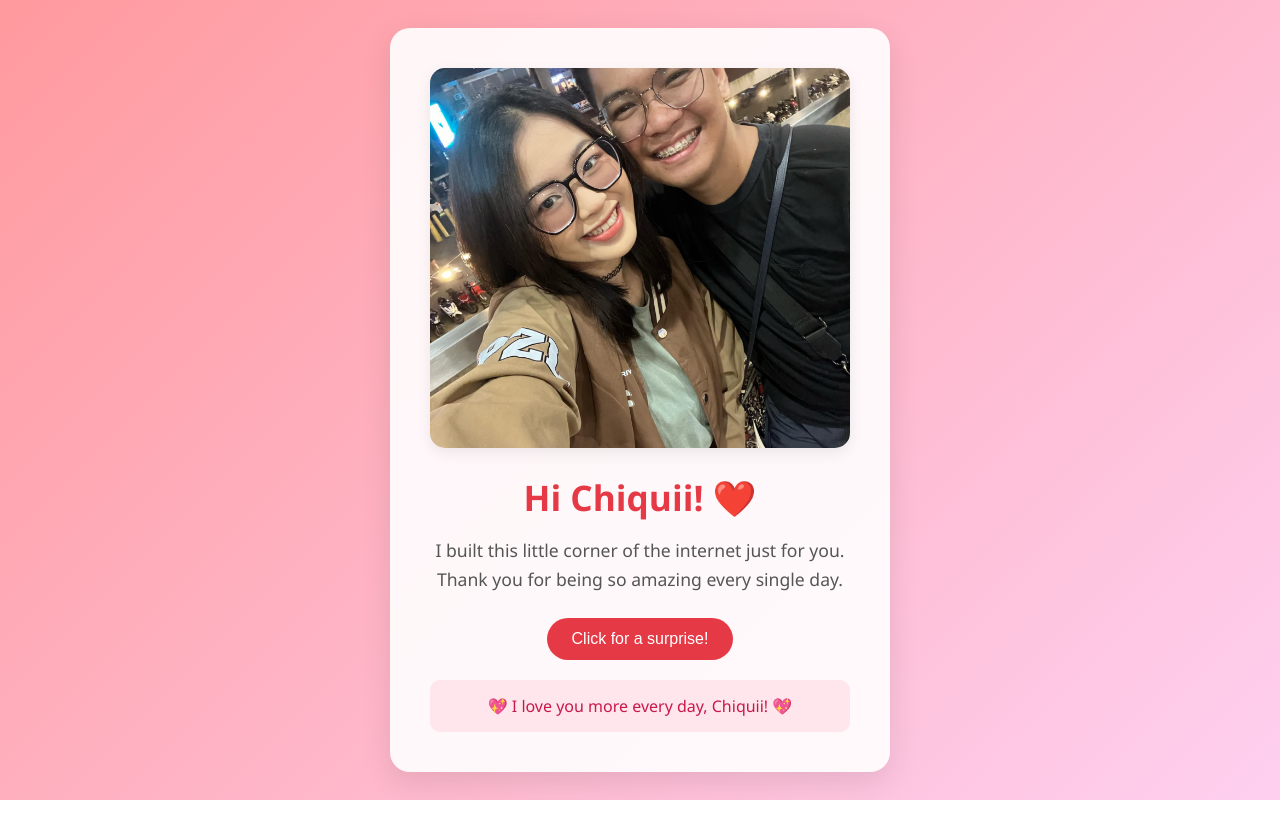
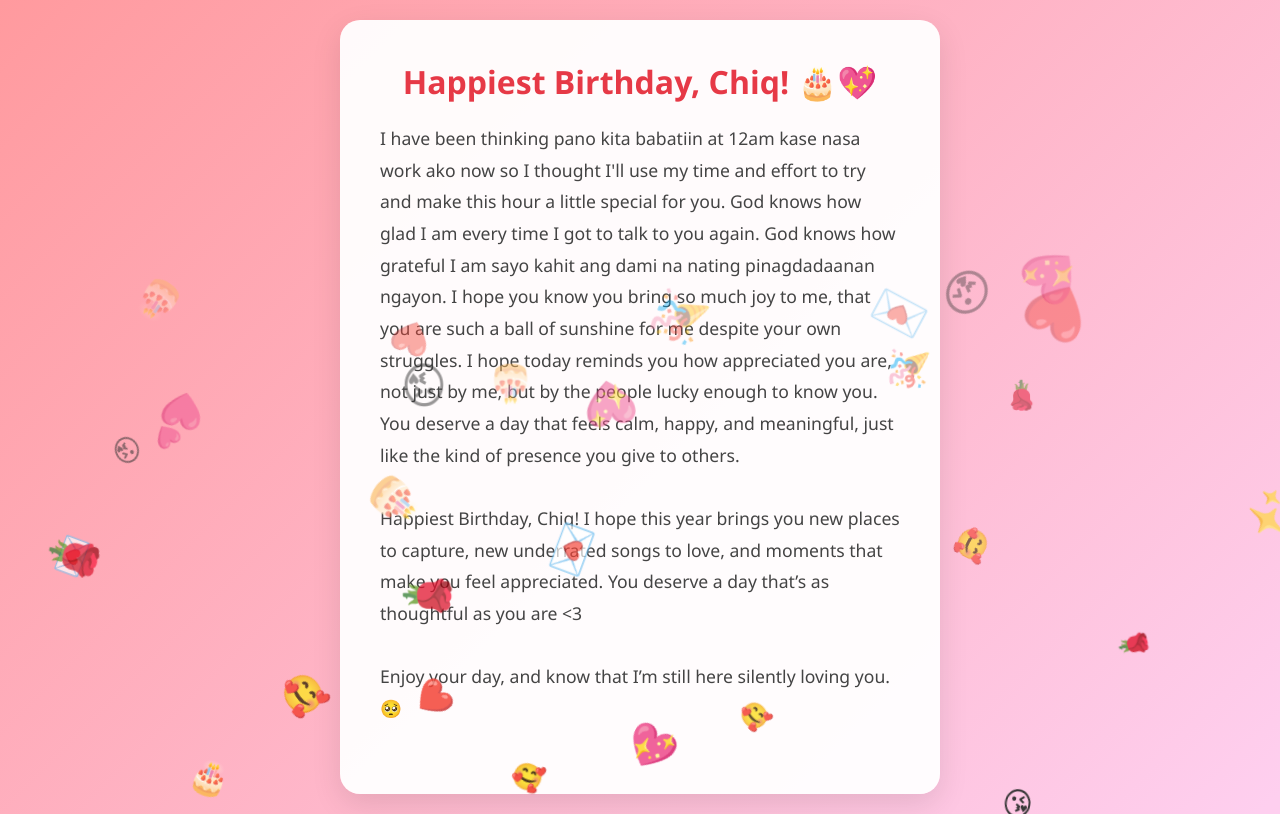
Before and after one commit to lionheart0427/Solely-for-Chiq, a plain HTML site: page index.html in a window 1280 px wide. Both pictures are taken after a click on the button "Click for a surprise!". Drawn offline with Linux system fonts and the light colour scheme.

Commit message:
Changed message

```diff
--- a/index.html
+++ b/index.html
@@ -19,8 +19,12 @@
             align-items: center;
             padding: 20px;
             color: #333;
+            overflow-x: hidden;
+            position: relative;
         }
-        .card {
+
+        /* --- Page 1 Card --- */
+        #page1 {
             background: rgba(255, 255, 255, 0.9);
             border-radius: 20px;
             padding: 40px;
@@ -28,6 +32,9 @@
             width: 100%;
             text-align: center;
             box-shadow: 0 10px 30px rgba(0,0,0,0.1);
+            position: relative;
+            z-index: 10;
+            transition: opacity 0.5s ease, transform 0.5s ease;
         }
         h1 {
             color: #e63946;
@@ -62,44 +69,141 @@
             background-color: #d62828;
             transform: scale(1.05);
         }
-        #secret-message {
+
+        /* --- Page 2 (Birthday Message Page) --- */
+        #page2 {
             display: none;
-            margin-top: 20px;
-            padding: 15px;
-            background-color: #ffe5ec;
-            border-radius: 10px;
-            color: #c9184a;
-            font-weight: 500;
+            background: rgba(255, 255, 255, 0.95);
+            border-radius: 20px;
+            padding: 40px;
+            max-width: 600px;
+            width: 100%;
+            box-shadow: 0 10px 30px rgba(0,0,0,0.1);
+            position: relative;
+            z-index: 10;
+            animation: fadeIn 0.8s ease forwards;
+        }
+        .letter-header {
+            text-align: center;
+            color: #e63946;
+            font-size: 2rem;
+            margin-bottom: 20px;
+        }
+        .letter-content {
+            font-size: 1.1rem;
+            line-height: 1.8;
+            color: #444;
+            white-space: pre-line; /* Preserves your exact line breaks */
+            margin-bottom: 30px;
+        }
+
+        @keyframes fadeIn {
+            from {
+                opacity: 0;
+                transform: translateY(20px);
+            }
+            to {
+                opacity: 1;
+                transform: translateY(0);
+            }
+        }
+
+        /* --- Floating Emoji Animation --- */
+        .floating-emoji {
+            position: fixed;
+            bottom: -50px;
+            font-size: 2rem;
+            user-select: none;
+            pointer-events: none;
+            z-index: 100;
+            animation: floatUp 4s linear forwards;
+        }
+
+        @keyframes floatUp {
+            0% {
+                transform: translateY(0) rotate(0deg) scale(0.8);
+                opacity: 1;
+            }
+            100% {
+                transform: translateY(-110vh) rotate(360deg) scale(1.4);
+                opacity: 0;
+            }
         }
     </style>
 </head>
 <body>
 
-    <div class="card">
+    <!-- PAGE 1: Welcome Screen -->
+    <div id="page1">
         <img src="us.jpg" alt="Photo of us" class="photo-frame">
 
         <h1>Hi Chiquii! ❤️</h1>
         <p>I built this little corner of the internet just for you. Thank you for being so amazing every single day.</p>
 
-        <button class="btn" onclick="revealSurprise()">Click for a surprise!</button>
-
-        <div id="secret-message">
-            💖 I love you more every day, Chiquii! 💖
-        </div>
+        <button class="btn" onclick="goToMessagePage()">Click for a surprise!</button>
     </div>
 
-    <!-- Hidden audio element for background song -->
-    <audio id="bgSong" src="Leaves.mp3" loop></audio>
+    <!-- PAGE 2: Birthday Message Letter -->
+    <div id="page2">
+        <h2 class="letter-header">Happiest Birthday, Chiq! 🎂💖</h2>
+
+        <div class="letter-content">I have been thinking pano kita babatiin at 12am kase nasa work ako now so I thought I'll use my time and effort to try and make this hour a little special for you. God knows how glad I am every time I got to talk to you again. God knows how grateful I am sayo kahit ang dami na nating pinagdadaanan ngayon. I hope you know you bring so much joy to me, that you are such a ball of sunshine for me despite your own struggles. I hope today reminds you how appreciated you are, not just by me, but by the people lucky enough to know you. You deserve a day that feels calm, happy, and meaningful, just like the kind of presence you give to others.
+
+Happiest Birthday, Chiq! I hope this year brings you new places to capture, new underrated songs to love, and moments that make you feel appreciated. You deserve a day that’s as thoughtful as you are &lt;3
+
+Enjoy your day, and know that I’m still here silently loving you. 🥺</div>
+    </div>
+
+    <!-- Background Audio -->
+    <audio id="bgSong" src="Leaves.mp3" loop preload="auto"></audio>
 
     <script>
-        function revealSurprise() {
-            // Show secret message
-            const msg = document.getElementById('secret-message');
-            msg.style.display = (msg.style.display === 'block') ? 'none' : 'block';
+        function goToMessagePage() {
+            // 1. Play background song
+            const song = document.getElementById('bgSong');
+            song.play().catch(function(error) {
+                console.log("Audio play error:", error);
+            });
 
-            // Play background music
-            const song = document.getElementById('bgSong');
-            song.play();
+            // 2. Trigger Floating Emoji Celebration
+            createEmojiBurst();
+
+            // 3. Smoothly transition to Page 2
+            const page1 = document.getElementById('page1');
+            const page2 = document.getElementById('page2');
+
+            page1.style.opacity = '0';
+            setTimeout(() => {
+                page1.style.display = 'none';
+                page2.style.display = 'block';
+            }, 500);
+        }
+
+        function createEmojiBurst() {
+            const emojis = ['💖', '❤️', '💕', '🥰', '😘', '✨', '🎉', '🌹', '💌', '🎂'];
+            const totalEmojis = 40;
+
+            for (let i = 0; i < totalEmojis; i++) {
+                setTimeout(() => {
+                    const emojiElement = document.createElement('div');
+                    emojiElement.classList.add('floating-emoji');
+                    emojiElement.innerText = emojis[Math.floor(Math.random() * emojis.length)];
+                    emojiElement.style.left = Math.random() * 100 + 'vw';
+
+                    const duration = Math.random() * 2 + 3;
+                    const size = Math.random() * 1.5 + 1.5;
+
+                    emojiElement.style.animationDuration = duration + 's';
+                    emojiElement.style.fontSize = size + 'rem';
+
+                    document.body.appendChild(emojiElement);
+
+                    setTimeout(() => {
+                        emojiElement.remove();
+                    }, duration * 1000);
+
+                }, i * 100);
+            }
         }
     </script>
 </body>
```
